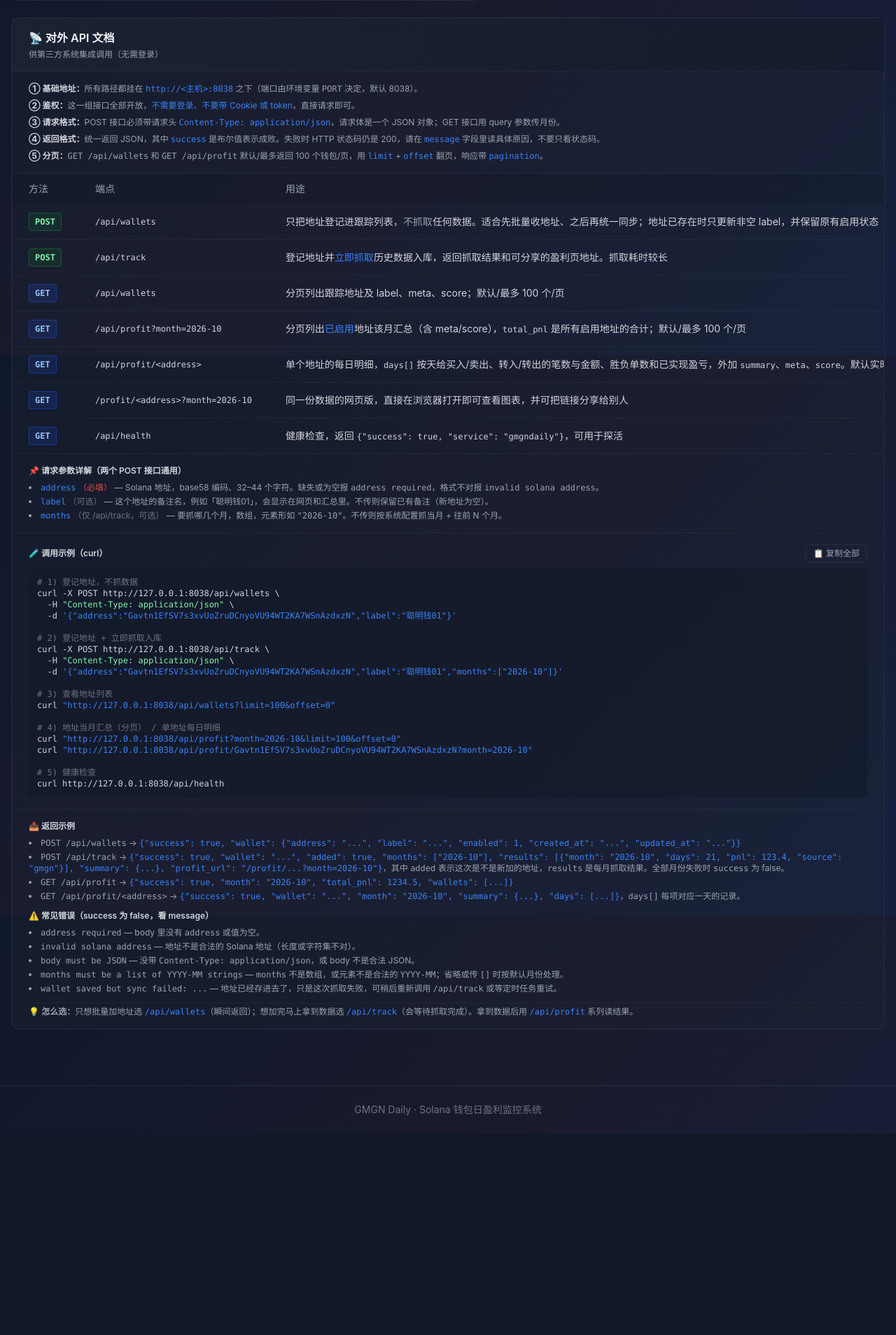
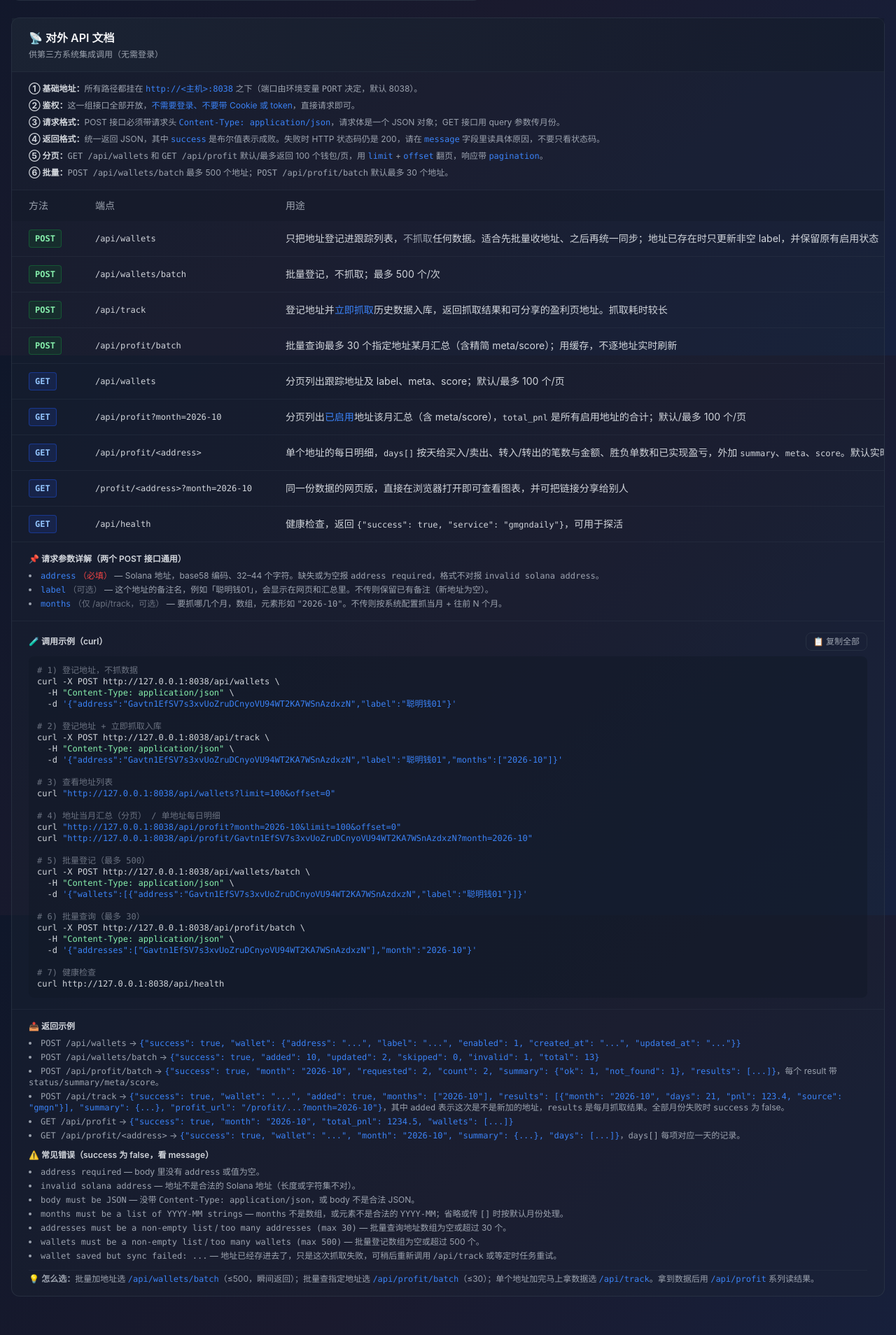
Before and after one commit to zhibite/solFnl, a FastAPI app: page /config in a window 1280 px wide. Shown: the part 1092-3000 px from the top of the page at 70% size. Before the commit the page ends 2712 px from the top, so only its background shows below. Run offline with FastAPI, Linux system fonts and the light colour scheme; the visitor is signed in with stand-in values (Sample User, id 1); some libraries are stand-ins or nearby versions.

Commit message:
feat: add batch wallet registration and batch profit queries
- add POST /api/wallets/batch (max 500, registration only)
- add POST /api/profit/batch (default max 30, cached meta/score)
- support include_days and include_details; compact meta/score by default
- add configurable MAX_BATCH_* limits and document the endpoints
- clarify API docs for pagination, meta/score and single-address refresh

Co-Authored-By: Claude Code <noreply@anthropic.com>

```diff
--- a/app/app.py
+++ b/app/app.py
@@ -77,6 +77,9 @@ MAX_IMPORT_BYTES = 5 * 1024 * 1024
 MAX_IMPORT_ITEMS = 50000
 # Public list endpoints return at most this many wallets per request.
 MAX_LIST_LIMIT = 100
+MAX_BATCH_WALLETS = max(int(os.getenv("MAX_BATCH_WALLETS", "500")), 1)
+MAX_BATCH_PROFIT_ADDRESSES = max(
+    int(os.getenv("MAX_BATCH_PROFIT_ADDRESSES", "30")), 1)
 
 AUTH_USERNAME = "zengsw"
 # No hard-coded default password: a missing/empty env gets a one-off random
@@ -1131,7 +1134,205 @@ async def api_sync_wallet(request: Request):
             "pnl_7d": sum(d["realized_profit"] for d in latest)}
 
 
+_COMPACT_META_FIELDS = (
+    "follow_count", "remark_count", "tags", "has_data",
+    "realized_profit_7d", "pnl_7d", "buy_7d", "sell_7d",
+    "balance", "total_profit", "total_profit_pnl",
+    "fetched_at", "last_error",
+)
+
+
+def _compact_meta(meta: Optional[Dict[str, Any]]
+                  ) -> Optional[Dict[str, Any]]:
+    if not meta:
+        return None
+    return {k: meta.get(k) for k in _COMPACT_META_FIELDS if k in meta}
+
+
+def _compact_score(score: Optional[Dict[str, Any]]
+                   ) -> Optional[Dict[str, Any]]:
+    if not score:
+        return None
+    return {k: score.get(k) for k in
+            ("value", "grade", "window_days", "meta_available", "updated_at")
+            if k in score}
+
+
+def _profit_batch_item(db, address: str, month: str,
+                       include_days: bool,
+                       include_details: bool = False) -> Dict[str, Any]:
+    """One item of the batch profit query (no live meta refresh)."""
+    if not is_valid_sol_address(address):
+        return {"address": address, "status": "invalid_address",
+                "message": "invalid solana address"}
+    try:
+        wallet = db.get_wallet(address)
+        if not wallet:
+            return {
+                "address": address,
+                "status": "not_found",
+                "message": "address not tracked yet, call POST /api/track to add it",
+                "action": {
+                    "method": "POST",
+                    "endpoint": "/api/track",
+                    "body": {"address": address},
+                    "description": "登记该地址并立即抓取历史盈利数据",
+                },
+            }
+
+        days = db.get_daily(address, month)
+        for day in days:
+            day.pop("synced_at", None)
+
+        meta = db.get_wallet_meta(address)
+        score = db.get_wallet_score(address)
+        if not include_details:
+            meta = _compact_meta(meta)
+            score = _compact_score(score)
+
+        if not days:
+            slog = db.get_last_sync_log(address, month)
+            has_synced = bool(slog and slog.get("status") == "ok")
+            if not has_synced:
+                return {
+                    "address": address,
+                    "status": "pending",
+                    "month": month,
+                    "message": ("address is tracked but profit data is not "
+                                "available yet, it will appear after the next sync"),
+                    "retry_after_seconds": max(SYNC_INTERVAL_MIN, 5) * 60,
+                    "summary": None,
+                    "meta": meta,
+                    "score": score,
+                }
+
+        summary = db.get_month_summary(address, month, days=days)
+        result = {
+            "address": address,
+            "status": "ok",
+            "month": month,
+            "summary": summary,
+            "meta": meta,
+            "score": score,
+        }
+        if include_days:
+            result["days"] = days
+        return result
+    except Exception as e:  # noqa: BLE001
+        log.error("batch profit error %s: %s", address, e, exc_info=True)
+        return {"address": address, "status": "error",
+                "message": f"internal error: {str(e)[:100]}"}
+
+
+def _profit_batch(addresses: List[str], month: str, include_days: bool,
+                  include_details: bool = False) -> List[Dict[str, Any]]:
+    db = get_db()
+    return [_profit_batch_item(db, address, month, include_days,
+                               include_details)
+            for address in addresses]
+
+
 # ============ public data API (external callers) ============
+@app.post("/api/wallets/batch")
+async def api_wallets_batch(request: Request):
+    """Register up to 500 wallets without syncing them.
+
+    Body: {"wallets": [{"address": "...", "label": "..."}, ...]}
+    Also accepts {"addresses": [...]}, a bare list, or a single wallet object.
+    """
+    try:
+        body = await request.json()
+    except Exception:
+        return {"success": False, "message": "body must be JSON"}
+    if isinstance(body, list):
+        items = body
+    elif isinstance(body, dict):
+        items = body.get("wallets", body.get("addresses"))
+        if items is None and body.get("address"):
+            items = [body]
+        if items is None:
+            items = []
+    else:
+        items = []
+    if isinstance(items, dict):
+        items = [items]
+    if not isinstance(items, list) or not items:
+        return {"success": False,
+                "message": "wallets must be a non-empty list"}
+    if len(items) > MAX_BATCH_WALLETS:
+        return {"success": False,
+                "message": f"too many wallets (max {MAX_BATCH_WALLETS})"}
+    res = await asyncio.to_thread(get_db().import_wallets, items)
+    log.info("[BATCH-IMPORT] %s", res)
+    return {"success": True, **res, "total": len(items)}
+
+
+@app.post("/api/profit/batch")
+async def api_profit_batch(request: Request):
+    """Query up to 100 wallets for one month in one request.
+
+    Body: {"addresses": ["..."], "month": "2026-10",
+           "include_days": false}
+    Uses cached meta/score (no live GMGN refresh per address).
+    """
+    try:
+        body = _body_dict(await request.json())
+    except Exception:
+        return {"success": False, "message": "body must be JSON"}
+    raw = body.get("addresses")
+    if not isinstance(raw, list) or not raw:
+        return {"success": False,
+                "message": "addresses must be a non-empty list"}
+    if len(raw) > MAX_BATCH_PROFIT_ADDRESSES:
+        return {"success": False,
+                "message": (f"too many addresses "
+                            f"(max {MAX_BATCH_PROFIT_ADDRESSES})")}
+    month = str(body.get("month") or _target_months(0)[0])
+    if not is_valid_month(month):
+        return {"success": False,
+                "message": "invalid month format, use YYYY-MM"}
+    raw_days = body.get("include_days", False)
+    if isinstance(raw_days, str):
+        include_days = raw_days.strip().lower() in ("1", "true", "yes")
+    else:
+        include_days = bool(raw_days)
+    raw_details = body.get("include_details", False)
+    if isinstance(raw_details, str):
+        include_details = raw_details.strip().lower() in ("1", "true", "yes")
+    else:
+        include_details = bool(raw_details)
+
+    addresses: List[str] = []
+    seen = set()
+    for item in raw:
+        address = str(item).strip()
+        if address and address not in seen:
+            seen.add(address)
+            addresses.append(address)
+    if not addresses:
+        return {"success": False,
+                "message": "addresses must contain at least one non-empty value"}
+
+    results = await asyncio.to_thread(
+        _profit_batch, addresses, month, include_days, include_details)
+    counts = {key: 0 for key in
+              ("ok", "pending", "not_found", "invalid_address", "error")}
+    for result in results:
+        status = result.get("status") or "error"
+        counts[status] = counts.get(status, 0) + 1
+    return {
+        "success": True,
+        "month": month,
+        "requested": len(raw),
+        "count": len(results),
+        "duplicates_removed": len(raw) - len(addresses),
+        "include_days": include_days,
+        "include_details": include_details,
+        "summary": counts,
+        "results": results,
+    }
+
+
 @app.post("/api/track")
 async def api_track(request: Request):
     """Track a new address: add if missing, crawl profit, store to DB.
--- a/app/database.py
+++ b/app/database.py
@@ -592,7 +592,7 @@ class Database:
             "value": round(float(row["score"] or 0), 1),
             "grade": row["grade"] or "",
             "window_days": int(row["window_days"] or 90),
-            "meta_available": int(row["meta_available"] or 0),
+            "meta_available": bool(row["meta_available"]),
             "components": detail.get("components") or {},
             "metrics": detail.get("metrics") or {},
             "updated_at": row["updated_at"],
--- a/app/templates/config.html
+++ b/app/templates/config.html
@@ -73,6 +73,7 @@
         <p><strong class="text-gray-300">③ 请求格式：</strong>POST 接口必须带请求头 <code class="font-mono text-primary">Content-Type: application/json</code>，请求体是一个 JSON 对象；GET 接口用 query 参数传月份。</p>
         <p><strong class="text-gray-300">④ 返回格式：</strong>统一返回 JSON，其中 <code class="font-mono text-primary">success</code> 是布尔值表示成败。失败时 HTTP 状态码仍是 200，请在 <code class="font-mono text-primary">message</code> 字段里读具体原因，不要只看状态码。</p>
         <p><strong class="text-gray-300">⑤ 分页：</strong><code class="font-mono">GET /api/wallets</code> 和 <code class="font-mono">GET /api/profit</code> 默认/最多返回 100 个钱包/页，用 <code class="font-mono text-primary">limit</code> + <code class="font-mono text-primary">offset</code> 翻页，响应带 <code class="font-mono text-primary">pagination</code>。</p>
+        <p><strong class="text-gray-300">⑥ 批量：</strong><code class="font-mono">POST /api/wallets/batch</code> 最多 500 个地址；<code class="font-mono">POST /api/profit/batch</code> 默认最多 30 个地址。</p>
     </div>
 
     <div class="overflow-x-auto">
@@ -94,9 +95,21 @@
                 </tr>
                 <tr class="hover:bg-gray-700/20 transition">
                     <td class="py-3 px-6"><span class="inline-block bg-green-900/30 text-green-300 px-2 py-1 rounded text-xs font-mono font-semibold border border-green-700/50">POST</span></td>
+                    <td class="py-3 px-6 font-mono text-xs text-gray-300">/api/wallets/batch</td>
+                    <td class="py-3 px-6 text-gray-300">批量登记，不抓取；最多 500 个/次</td>
+                    <td class="py-3 px-6 font-mono text-xs text-gray-400">body: <span class="text-primary">wallets</span> / <span class="text-primary">addresses</span> 数组</td>
+                </tr>
+                <tr class="hover:bg-gray-700/20 transition">
+                    <td class="py-3 px-6"><span class="inline-block bg-green-900/30 text-green-300 px-2 py-1 rounded text-xs font-mono font-semibold border border-green-700/50">POST</span></td>
                     <td class="py-3 px-6 font-mono text-xs text-gray-300">/api/track</td>
                     <td class="py-3 px-6 text-gray-300">登记地址并<span class="text-primary">立即抓取</span>历史数据入库，返回抓取结果和可分享的盈利页地址。抓取耗时较长</td>
                     <td class="py-3 px-6 font-mono text-xs text-gray-400">body: <span class="text-primary">address</span> (必填) · <span class="text-primary">label</span> (可选) · <span class="text-primary">months</span> (可选, 如 ["2026-10"])</td>
+                </tr>
+                <tr class="hover:bg-gray-700/20 transition">
+                    <td class="py-3 px-6"><span class="inline-block bg-green-900/30 text-green-300 px-2 py-1 rounded text-xs font-mono font-semibold border border-green-700/50">POST</span></td>
+                    <td class="py-3 px-6 font-mono text-xs text-gray-300">/api/profit/batch</td>
+                    <td class="py-3 px-6 text-gray-300">批量查询最多 30 个指定地址某月汇总（含精简 meta/score）；用缓存，不逐地址实时刷新</td>
+                    <td class="py-3 px-6 font-mono text-xs text-gray-400">body: <span class="text-primary">addresses</span> (≤30) · <span class="text-primary">month</span> (可选) · <span class="text-primary">include_days</span> (可选) · <span class="text-primary">include_details</span> (可选)</td>
                 </tr>
                 <tr class="hover:bg-gray-700/20 transition">
                     <td class="py-3 px-6"><span class="inline-block bg-blue-900/30 text-blue-300 px-2 py-1 rounded text-xs font-mono font-semibold border border-blue-700/50">GET</span></td>
@@ -165,7 +178,17 @@ curl <span class="text-primary">"http://127.0.0.1:8038/api/wallets?limit=100&off
 curl <span class="text-primary">"http://127.0.0.1:8038/api/profit?month=2026-10&limit=100&offset=0"</span>
 curl <span class="text-primary">"http://127.0.0.1:8038/api/profit/Gavtn1EfSV7s3xvUoZruDCnyoVU94WT2KA7WSnAzdxzN?month=2026-10"</span>
 
-<span class="text-gray-500"># 5) 健康检查</span>
+<span class="text-gray-500"># 5) 批量登记（最多 500）</span>
+curl -X POST http://127.0.0.1:8038/api/wallets/batch \
+  -H <span class="text-green-300">"Content-Type: application/json"</span> \
+  -d <span class="text-primary">'{&#34;wallets&#34;:[{&#34;address&#34;:&#34;Gavtn1EfSV7s3xvUoZruDCnyoVU94WT2KA7WSnAzdxzN&#34;,&#34;label&#34;:&#34;聪明钱01&#34;}]}'</span>
+
+<span class="text-gray-500"># 6) 批量查询（最多 30）</span>
+curl -X POST http://127.0.0.1:8038/api/profit/batch \
+  -H <span class="text-green-300">"Content-Type: application/json"</span> \
+  -d <span class="text-primary">'{&#34;addresses&#34;:[&#34;Gavtn1EfSV7s3xvUoZruDCnyoVU94WT2KA7WSnAzdxzN&#34;],&#34;month&#34;:&#34;2026-10&#34;}'</span>
+
+<span class="text-gray-500"># 7) 健康检查</span>
 curl http://127.0.0.1:8038/api/health</pre>
     </div>
 
@@ -175,6 +198,8 @@ curl http://127.0.0.1:8038/api/health</pre>
             <p class="font-semibold text-gray-300 mb-2">📤 返回示例</p>
             <ul class="space-y-1 list-disc list-inside">
                 <li><code class="font-mono">POST /api/wallets</code> → <code class="font-mono text-primary">{"success": true, "wallet": {"address": "...", "label": "...", "enabled": 1, "created_at": "...", "updated_at": "..."}}</code></li>
+                <li><code class="font-mono">POST /api/wallets/batch</code> → <code class="font-mono text-primary">{"success": true, "added": 10, "updated": 2, "skipped": 0, "invalid": 1, "total": 13}</code></li>
+                <li><code class="font-mono">POST /api/profit/batch</code> → <code class="font-mono text-primary">{"success": true, "month": "2026-10", "requested": 2, "count": 2, "summary": {"ok": 1, "not_found": 1}, "results": [...]}</code>，每个 result 带 <code class="font-mono">status/summary/meta/score</code>。</li>
                 <li><code class="font-mono">POST /api/track</code> → <code class="font-mono text-primary">{"success": true, "wallet": "...", "added": true, "months": ["2026-10"], "results": [{"month": "2026-10", "days": 21, "pnl": 123.4, "source": "gmgn"}], "summary": {...}, "profit_url": "/profit/...?month=2026-10"}</code>，其中 <code class="font-mono">added</code> 表示这次是不是新加的地址，<code class="font-mono">results</code> 是每月抓取结果。全部月份失败时 <code class="font-mono">success</code> 为 false。</li>
                 <li><code class="font-mono">GET /api/profit</code> → <code class="font-mono text-primary">{"success": true, "month": "2026-10", "total_pnl": 1234.5, "wallets": [...]}</code></li>
                 <li><code class="font-mono">GET /api/profit/&lt;address&gt;</code> → <code class="font-mono text-primary">{"success": true, "wallet": "...", "month": "2026-10", "summary": {...}, "days": [...]}</code>，<code class="font-mono">days[]</code> 每项对应一天的记录。</li>
@@ -187,10 +212,12 @@ curl http://127.0.0.1:8038/api/health</pre>
                 <li><code class="font-mono">invalid solana address</code> — 地址不是合法的 Solana 地址（长度或字符集不对）。</li>
                 <li><code class="font-mono">body must be JSON</code> — 没带 <code class="font-mono">Content-Type: application/json</code>，或 body 不是合法 JSON。</li>
                 <li><code class="font-mono">months must be a list of YYYY-MM strings</code> — <code class="font-mono">months</code> 不是数组，或元素不是合法的 <code class="font-mono">YYYY-MM</code>；省略或传 <code class="font-mono">[]</code> 时按默认月份处理。</li>
+                <li><code class="font-mono">addresses must be a non-empty list</code> / <code class="font-mono">too many addresses (max 30)</code> — 批量查询地址数组为空或超过 30 个。</li>
+                <li><code class="font-mono">wallets must be a non-empty list</code> / <code class="font-mono">too many wallets (max 500)</code> — 批量登记数组为空或超过 500 个。</li>
                 <li><code class="font-mono">wallet saved but sync failed: ...</code> — 地址已经存进去了，只是这次抓取失败，可稍后重新调用 <code class="font-mono">/api/track</code> 或等定时任务重试。</li>
             </ul>
         </div>
-        <p class="pt-1 border-t border-gray-700/30">💡 <strong>怎么选：</strong>只想批量加地址选 <code class="font-mono text-primary">/api/wallets</code>（瞬间返回）；想加完马上拿到数据选 <code class="font-mono text-primary">/api/track</code>（会等待抓取完成）。拿到数据后用 <code class="font-mono text-primary">/api/profit</code> 系列读结果。</p>
+        <p class="pt-1 border-t border-gray-700/30">💡 <strong>怎么选：</strong>批量加地址选 <code class="font-mono text-primary">/api/wallets/batch</code>（≤500，瞬间返回）；批量查指定地址选 <code class="font-mono text-primary">/api/profit/batch</code>（≤30）；单个地址加完马上拿数据选 <code class="font-mono text-primary">/api/track</code>。拿到数据后用 <code class="font-mono text-primary">/api/profit</code> 系列读结果。</p>
     </div>
 </div>
 {% endblock %}
--- a/docker-compose.yml
+++ b/docker-compose.yml
@@ -35,6 +35,8 @@ services:
       - SYNC_MAX_REQUESTS_PER_TICK=${SYNC_MAX_REQUESTS_PER_TICK:-60}
       - SYNC_LOG_RETENTION_DAYS=${SYNC_LOG_RETENTION_DAYS:-7}
       - TRACK_MAX_CONCURRENT=${TRACK_MAX_CONCURRENT:-4}
+      - MAX_BATCH_WALLETS=${MAX_BATCH_WALLETS:-500}
+      - MAX_BATCH_PROFIT_ADDRESSES=${MAX_BATCH_PROFIT_ADDRESSES:-30}
       - PORT=8038
       - HOST=0.0.0.0
       - PYTHONUNBUFFERED=1
```
Also changed, not shown: docs/API.md (+99 -8 lines), README.md, 2 other files.
